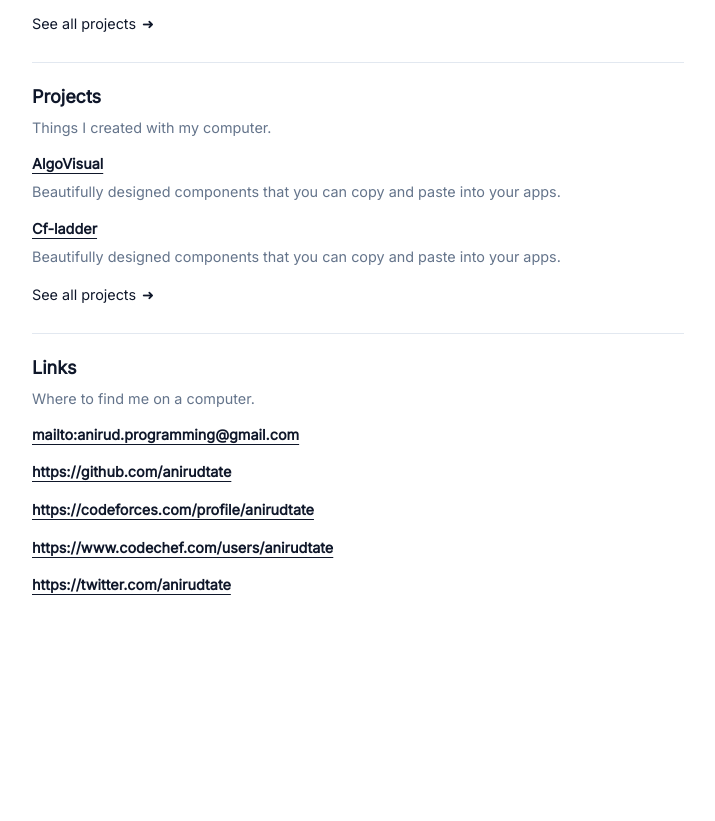
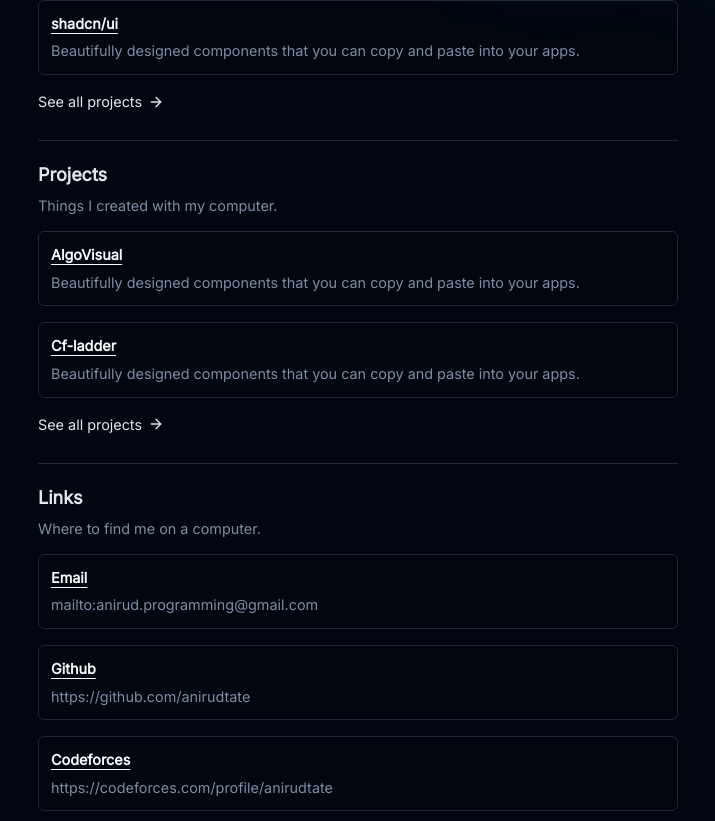
Before and after one commit to anirudtate/portfolio-svelte, a SvelteKit app: page / in a window 1280 px wide. Shown: the part 379-1200 px from the top of the page, without its empty margins (282-997 px from the left). Before the commit the page ends 1027 px from the top, so only its background shows below. Built offline with nearby package versions, Linux system fonts and the light colour scheme.

Commit message:
design changes

```diff
--- a/src/app.html
+++ b/src/app.html
@@ -6,10 +6,7 @@
 		<meta name="viewport" content="width=device-width" />
 		%sveltekit.head%
 		<script>
-			if (
-				localStorage.theme === 'dark' ||
-				(!('theme' in localStorage) && window.matchMedia('(prefers-color-scheme: dark)').matches)
-			) {
+			if (localStorage.theme === 'dark' || !('theme' in localStorage)) {
 				document.documentElement.classList.add('dark');
 				localStorage.theme = 'dark';
 			} else {
--- a/src/app.postcss
+++ b/src/app.postcss
@@ -1,4 +1,3 @@
-/* Write your global styles here, in PostCSS syntax */
 @tailwind base;
 @tailwind components;
 @tailwind utilities;
@@ -78,5 +77,13 @@
 	body {
 		@apply bg-background text-foreground;
 		font-feature-settings: 'rlig' 1, 'calt' 1;
+		background-image: url('./lib/assets/images/background-light.png');
+		background-size: 70rem;
+		background-repeat: no-repeat;
+		background-position: 50% 0%;
+	}
+
+	.dark body {
+		background-image: url('./lib/assets/images/background-dark.png');
 	}
 }
--- a/src/lib/components/Seperator.svelte
+++ /dev/null
@@ -1 +0,0 @@
-<div class="border-b" />
--- a/src/routes/+layout.svelte
+++ b/src/routes/+layout.svelte
@@ -4,8 +4,10 @@
 	import Header from './Header.svelte';
 </script>
 
-<div class="min-h-screen w-full bg-background text-[0.9rem] antialiased">
-	<div class="w-[700px] max-w-full mx-auto p-6 min-h-screen">
+<div
+	class="min-h-screen w-full text-[0.9rem] antialiased bg-background/30 backdrop-blur-sm transition-all"
+>
+	<div class="w-[43rem] max-w-full mx-auto p-6 min-h-screen">
 		<Header />
 		<slot />
 	</div>
--- a/src/routes/+page.svelte
+++ b/src/routes/+page.svelte
@@ -1,4 +1,5 @@
 <script lang="ts">
+	import { ArrowRight } from 'lucide-svelte';
 	import Section from './Section.svelte';
 	import SubSection from './SubSection.svelte';
 </script>
@@ -19,10 +20,10 @@
 			subTitle="Beautifully designed components that you can copy and paste into your apps."
 		/>
 		<div
-			class="group text-foreground flex items-center gap-1.5 hover:gap-2 cursor-pointer transition-all"
+			class="group text-foreground flex items-center gap-1.5 hover:gap-2 cursor-pointer transition-[gap]"
 		>
-			<div class="group-hover:underline transition-all underline-offset-4">See all projects</div>
-			<div>&#10140;</div>
+			<div class="group-hover:underline underline-offset-4">See all projects</div>
+			<ArrowRight class="h-4 w-4" />
 		</div>
 	</div>
 </Section>
@@ -42,10 +43,10 @@
 			href="https://cf-ladder.vercel.app"
 		/>
 		<div
-			class="group text-foreground flex items-center gap-1.5 hover:gap-2 cursor-pointer transition-all"
+			class="group text-foreground flex items-center gap-1.5 hover:gap-2 cursor-pointer transition-[gap]"
 		>
-			<div class="group-hover:underline transition-all underline-offset-4">See all projects</div>
-			<div>&#10140;</div>
+			<div class="group-hover:underline underline-offset-4">See all projects</div>
+			<ArrowRight class="h-4 w-4" />
 		</div>
 	</div>
 </Section>
@@ -55,18 +56,29 @@
 <Section title="Links" subTitle="Where to find me on a computer.">
 	<div class="flex flex-col gap-4">
 		<SubSection
-			title="mailto:anirud.programming@gmail.com"
+			title="Email"
+			subTitle="mailto:anirud.programming@gmail.com"
 			href="mailto:anirud.programming@gmail.com"
 		/>
-		<SubSection title="https://github.com/anirudtate" href="https://github.com/anirudtate" />
 		<SubSection
-			title="https://codeforces.com/profile/anirudtate"
+			title="Github"
+			subTitle="https://github.com/anirudtate"
+			href="https://github.com/anirudtate"
+		/>
+		<SubSection
+			title="Codeforces"
+			subTitle="https://codeforces.com/profile/anirudtate"
 			href="https://codeforces.com/profile/anirudtate"
 		/>
 		<SubSection
-			title="https://www.codechef.com/users/anirudtate"
+			title="Codechef"
+			subTitle="https://www.codechef.com/users/anirudtate"
 			href="https://www.codechef.com/users/anirudtate"
 		/>
-		<SubSection title="https://twitter.com/anirudtate" href="https://twitter.com/anirudtate" />
+		<SubSection
+			title="Twitter"
+			subTitle="https://twitter.com/anirudtate"
+			href="https://twitter.com/anirudtate"
+		/>
 	</div>
 </Section>
--- a/src/routes/Header.svelte
+++ b/src/routes/Header.svelte
@@ -1,5 +1,5 @@
 <script lang="ts">
-	import { Moon } from 'lucide-svelte';
+	import { MoonStar, SunMedium } from 'lucide-svelte';
 	import { toggleTheme } from '$lib/utils';
 </script>
 
@@ -23,7 +23,8 @@
 			class="text-foreground hover:bg-secondary p-1.5 rounded-sm h-7 w-7 flex items-center justify-center"
 			on:click={() => toggleTheme()}
 		>
-			<Moon />
+			<MoonStar class="dark:block hidden" />
+			<SunMedium class="dark:hidden block" />
 		</button>
 	</div>
 </div>
--- a/src/routes/SubSection.svelte
+++ b/src/routes/SubSection.svelte
@@ -1,23 +1,16 @@
 <script lang="ts">
 	export let title: string;
 	export let subTitle: string | undefined = undefined;
-	export let href: string | undefined = undefined;
+	export let href: string = '';
 </script>
 
-{#if href !== undefined}
-	<a {href}>
-		<div class="flex flex-col gap-1.5">
-			<div class="underline underline-offset-4 font-semibold">{title}</div>
-			{#if subTitle !== undefined}
-				<div class="text-muted-foreground">{subTitle}</div>
-			{/if}
-		</div>
-	</a>
-{:else}
-	<div class="flex flex-col gap-1.5">
+<a {href}>
+	<div
+		class="flex flex-col gap-1.5 bg-card/30 border transition-colors backdrop-blur-sm text-secondary-foreground rounded-md p-3 hover:bg-secondary"
+	>
 		<div class="underline underline-offset-4 font-semibold">{title}</div>
 		{#if subTitle !== undefined}
 			<div class="text-muted-foreground">{subTitle}</div>
 		{/if}
 	</div>
-{/if}
+</a>
```
Also changed, not shown: src/lib/assets/images/background-dark.png (added), src/lib/assets/images/background-light.png (added).
